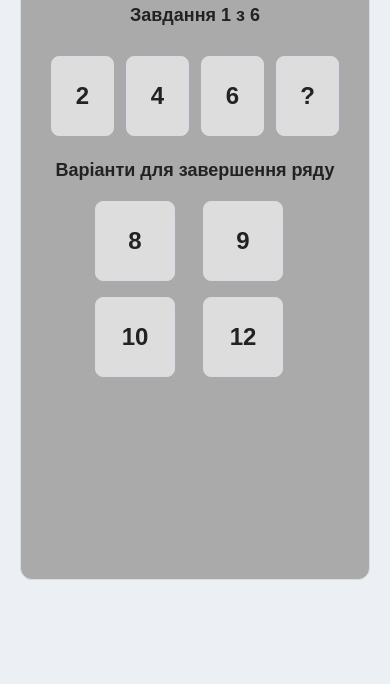
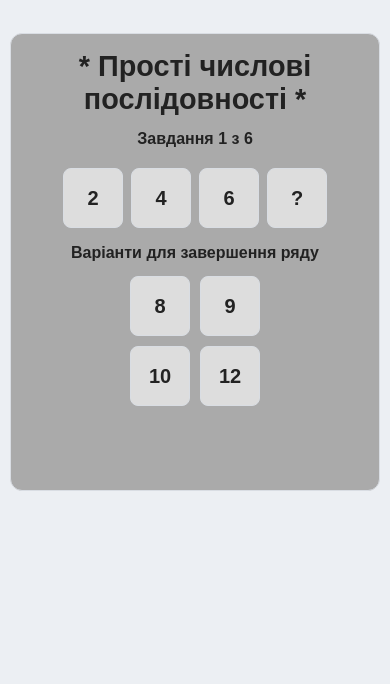
Before and after one commit to Vorsklica/logic-games, a plain HTML site: page games/02-find-next/index.html in a window 390 px wide. Shown: the part 160-844 px from the top of the page. Drawn offline with Linux system fonts and the light colour scheme.

Commit message:
Refactor Find Next styles and add responsive layout

```diff
--- a/games/01-two-colors/config.js
+++ b/games/01-two-colors/config.js
@@ -15,7 +15,7 @@ const GAME = {
 
     boardSize: 4,
 
-    randomMoves: 20,
+    randomMoves: 8,
 
     newGameButton: "Нова гра",
 
--- a/games/02-find-next/style.css
+++ b/games/02-find-next/style.css
@@ -1,8 +1,67 @@
+/* =========================================================
+   Logic Games
+   Гра: Find Next
+   Основні стилі
+   ========================================================= */
+
+/* =========================================================
+   CSS-змінні
+   ========================================================= */
+
 :root {
+  /* ---------- Контейнер ---------- */
+
+  --game-max-width: 700px;
+  --game-min-height: 700px;
+  --screen-min-height: 420px;
+
+  /* ---------- Відступи ---------- */
+
+  --body-padding-y: 40px;
+  --body-padding-x: 20px;
+
+  --game-padding: 30px;
+
+  --gap-xs: 8px;
+  --gap-sm: 12px;
+  --gap-md: 16px;
+  --gap-lg: 20px;
+  --gap-xl: 24px;
+  --gap-xxl: 30px;
+
+  /* ---------- Клітинки ---------- */
+
+  --cell-size: 80px;
+  --cell-radius: 8px;
+  --cell-font-size: 24px;
+
+  /* ---------- Кнопки ---------- */
+
+  --button-width: 170px;
+  --button-height: 48px;
+  --button-radius: 8px;
+  --button-font-size: 18px;
+
+  /* ---------- Типографіка ---------- */
+
+  --title-size: 2.5rem;
+
+  --progress-size: 18px;
+  --instruction-size: 18px;
+
+  --message-size: 22px;
+
+  --result-title-size: 28px;
+  --result-score-size: 24px;
+  --result-percent-size: 64px;
+  --result-emoji-size: 72px;
+
+  /* ---------- Кольори ---------- */
+
   --page-color: #eceff3;
-  --game-color: #888888;
+  --surface-color: #aaaaaa;
   --cell-color: #dddddd;
-  --surface-color: #aaaaaa;
+
   --border-color: #d9dde3;
 
   --text-color: #222222;
@@ -19,96 +78,142 @@
   --wrong-border: #c62828;
 }
 
+/* =========================================================
+   Базові стилі
+   ========================================================= */
+
 * {
   margin: 0;
   padding: 0;
-
   box-sizing: border-box;
 }
 
 body {
+  min-height: 100vh;
+  align-items: center;
   font-family: Arial, Helvetica, sans-serif;
-
-  background-color: var(--page-color);
+  background: var(--page-color);
   color: var(--text-color);
-
   display: flex;
   justify-content: center;
+  padding: var(--body-padding-y) var(--body-padding-x);
+}
 
-  padding: 40px 20px;
-}
+/* =========================================================
+   Контейнер гри
+   ========================================================= */
 
 .game {
   width: 100%;
-  max-width: 700px;
+  max-width: var(--game-max-width);
 
-  min-height: 700px;
+  min-height: var(--game-min-height);
 
-  background-color: var(--surface-color);
+  background: var(--surface-color);
 
-  padding: 30px;
+  padding: var(--game-padding);
 
   border: 1px solid var(--border-color);
-
   border-radius: 12px;
 }
+
+/* =========================================================
+   Заголовок
+   ========================================================= */
 
 #game-title {
   text-align: center;
 
-  margin-bottom: 20px;
+  font-size: var(--title-size);
+
+  margin-bottom: var(--gap-lg);
 }
 
 #progress {
   text-align: center;
 
-  font-size: 18px;
+  font-size: var(--progress-size);
   font-weight: bold;
 
-  margin-bottom: 30px;
+  margin-bottom: var(--gap-xxl);
 }
+
+/* =========================================================
+   Інструкція
+   ========================================================= */
+
+.instruction {
+  text-align: center;
+
+  font-size: var(--instruction-size);
+  font-weight: 600;
+
+  margin-bottom: var(--gap-lg);
+}
+
+/* =========================================================
+   Послідовність
+   ========================================================= */
 
 .sequence {
   display: flex;
   justify-content: center;
 
-  gap: 12px;
+  gap: var(--gap-sm);
 
-  margin-bottom: 24px;
+  margin-bottom: var(--gap-xl);
 }
+
+/* =========================================================
+   Варіанти відповідей
+   ========================================================= */
 
 .answers {
   display: grid;
+
   grid-template-columns: repeat(2, 1fr);
 
-  gap: 16px;
+  gap: var(--gap-md);
 
-  max-width: 200px;
+  max-width: calc(var(--cell-size) * 2 + var(--gap-md));
 
-  margin: 0 auto 30px;
+  margin: 0 auto var(--gap-xxl);
 }
+
+/* =========================================================
+   Клітинки
+   ========================================================= */
 
 .cell {
   display: flex;
   justify-content: center;
   align-items: center;
 
-  width: 80px;
-  height: 80px;
+  width: var(--cell-size);
+  aspect-ratio: 1;
 
-  padding: 8px;
+  padding: var(--gap-xs);
 
-  background-color: var(--cell-color);
+  background: var(--cell-color);
 
   border: 1px solid var(--border-color);
-  border-radius: 8px;
+  border-radius: var(--cell-radius);
 
-  font-size: 24px;
+  font-size: var(--cell-font-size);
   font-weight: bold;
 }
 
 .answer-cell {
   cursor: pointer;
+
+  transition:
+    transform 0.15s,
+    background-color 0.2s,
+    border-color 0.2s;
+}
+
+.answer-cell:hover {
+  transform: scale(1.04);
 }
 
 .disabled {
@@ -118,39 +223,34 @@ body {
 }
 
 .correct {
-  background-color: var(--correct-bg);
+  background: var(--correct-bg);
   border-color: var(--correct-border);
 }
 
 .wrong {
-  background-color: var(--wrong-bg);
+  background: var(--wrong-bg);
   border-color: var(--wrong-border);
 }
 
-/* ==============================
+/* =========================================================
    Кнопки гри
-   ============================== */
+   ========================================================= */
+.game-button {
+  min-width: var(--button-width);
+  height: var(--button-height);
 
-.game-button {
-  min-width: 170px;
-
-  height: 48px;
-
-  padding: 0 24px;
+  padding: 0 var(--gap-xl);
 
   border: none;
+  border-radius: var(--button-radius);
 
-  border-radius: 8px;
-
-  background-color: var(--primary-color);
+  background: var(--primary-color);
 
   color: white;
 
-  font-size: 18px;
-
+  font-family: inherit;
+  font-size: var(--button-font-size);
   font-weight: 600;
-
-  font-family: inherit;
 
   cursor: pointer;
 
@@ -163,7 +263,7 @@ body {
 }
 
 .game-button:hover {
-  background-color: #1f6fd5;
+  background: #1f6fd5;
 }
 
 .game-button:active {
@@ -178,19 +278,18 @@ body {
   box-shadow: none;
 }
 
-/* ==============================
+/* =========================================================
    Повідомлення
-   ============================== */
+   ========================================================= */
 
 .message {
   min-height: 32px;
 
-  margin: 25px 0;
+  margin: var(--gap-xl) 0;
 
   text-align: center;
 
-  font-size: 22px;
-
+  font-size: var(--message-size);
   font-weight: 600;
 }
 
@@ -202,35 +301,23 @@ body {
   color: var(--error-color);
 }
 
-/* ==============================
+/* =========================================================
    Панель кнопок
-   ============================== */
+   ========================================================= */
 
 .button-panel {
-  margin-top: 25px;
+  margin-top: var(--gap-xl);
 
   text-align: center;
 }
 
-/* ==============================
-   Інструкція
-   ============================== */
+/* =========================================================
+   Екран результатів
+   ========================================================= */
 
-.instruction {
-  margin-bottom: 20px;
-
-  text-align: center;
-
-  font-size: 18px;
-
-  font-weight: 600;
-
-  color: var(--text-color);
+.screen {
+  min-height: var(--screen-min-height);
 }
-
-/* ==============================
-   Екран результату
-   ============================== */
 
 #result-screen {
   display: flex;
@@ -238,43 +325,116 @@ body {
   flex-direction: column;
 
   justify-content: center;
-
   align-items: center;
 
-  min-height: 420px;
+  min-height: var(--screen-min-height);
 }
 
 .result-title {
-  font-size: 28px;
-
+  font-size: var(--result-title-size);
   font-weight: 600;
 
-  margin-bottom: 30px;
+  margin-bottom: var(--gap-xxl);
 }
 
 .result-percent {
-  font-size: 64px;
-
+  font-size: var(--result-percent-size);
   font-weight: bold;
 
   color: var(--primary-color);
 
-  margin-bottom: 20px;
+  margin-bottom: var(--gap-lg);
 }
 
 .result-score {
-  font-size: 24px;
+  font-size: var(--result-score-size);
 
-  margin-bottom: 30px;
+  margin-bottom: var(--gap-xxl);
 }
 
 .result-emoji {
-  font-size: 72px;
+  font-size: var(--result-emoji-size);
 }
-.screen {
-  min-height: 420px;
-}
+
+/* =========================================================
+   Допоміжні класи
+   ========================================================= */
 
 .hidden {
   display: none !important;
 }
+
+/* =========================================================
+   Мобільна версія
+   ========================================================= */
+
+@media (max-width: 768px) {
+  :root {
+    /* Контейнер */
+
+    --game-min-height: auto;
+    --screen-min-height: auto;
+
+    /* Відступи */
+
+    --body-padding-y: 12px;
+    --body-padding-x: 10px;
+
+    --game-padding: 16px;
+
+    --gap-sm: 8px;
+    --gap-md: 10px;
+    --gap-lg: 14px;
+    --gap-xl: 16px;
+    --gap-xxl: 20px;
+
+    /* Клітинки */
+
+    --cell-size: 60px;
+    --cell-font-size: 20px;
+
+    /* Кнопки */
+
+    --button-width: 150px;
+    --button-height: 42px;
+    --button-font-size: 16px;
+
+    /* Шрифти */
+
+    --title-size: 1.8rem;
+
+    --progress-size: 16px;
+    --instruction-size: 16px;
+
+    --message-size: 18px;
+
+    --result-title-size: 24px;
+    --result-score-size: 20px;
+    --result-percent-size: 48px;
+    --result-emoji-size: 56px;
+  }
+
+  .game {
+    min-height: auto;
+  }
+
+  .screen,
+  #result-screen {
+    min-height: auto;
+  }
+
+  .sequence {
+    flex-wrap: wrap;
+
+    gap: var(--gap-sm);
+  }
+
+  .answers {
+    max-width: calc(var(--cell-size) * 2 + var(--gap-md));
+  }
+
+  .game-button {
+    width: 100%;
+    max-width: 260px;
+  }
+}
```
Also changed, not shown: bot/outbox/post.json (+5 -5 lines), bot/outbox/post2.json (+6 -6 lines), docs/DevelopmentJournal.md (+12 -0 lines), bot/outbox/light_out.jpg (added), docs/Content.md (renamed from docs/docs/Content.md).
